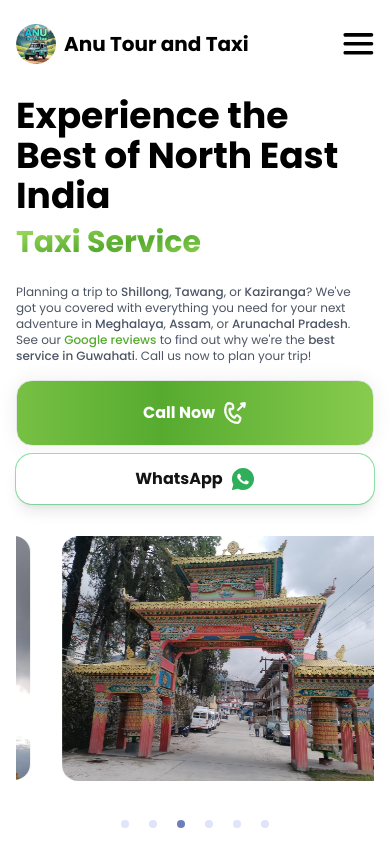
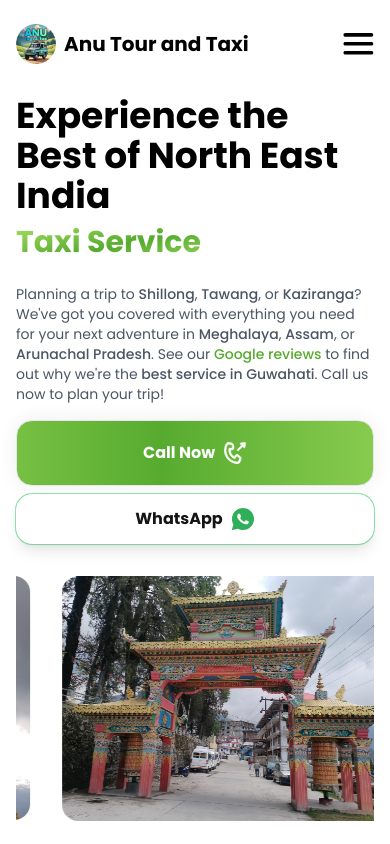
Before and after one commit to rush33/anu-taxi, a Next.js app: page / in a window 390 px wide. Shown: the top 844 px of the page. Built offline with nearby package versions, Linux system fonts and the light colour scheme.

Commit message:
made subtitle text size larger for mobile view

```diff
--- a/app/components/Subtitle.jsx
+++ b/app/components/Subtitle.jsx
@@ -3,15 +3,15 @@ import { GOOGLE_MAPS, PRIMARY_COLOR, SECONDARY_COLOR } from "../constants";
 
 const Subtitle = () => {
   return (
-    <p className="mt-4 text-gray-600 text-xs sm:text-base">
+    <p className="mt-4 text-gray-600 text-sm sm:text-base">
       Planning a trip to{" "}
-      <span className="font-medium text-xs sm:text-base">Shillong</span>,{" "}
-      <span className="font-medium text-xs sm:text-base">Tawang</span>, or{" "}
-      <span className="font-medium text-xs sm:text-base">Kaziranga</span>? We've
+      <span className="font-medium text-sm sm:text-base">Shillong</span>,{" "}
+      <span className="font-medium text-sm sm:text-base">Tawang</span>, or{" "}
+      <span className="font-medium text-sm sm:text-base">Kaziranga</span>? We've
       got you covered with everything you need for your next adventure in{" "}
-      <span className="font-medium text-xs sm:text-base">Meghalaya</span>,{" "}
-      <span className="font-medium text-xs sm:text-base">Assam</span>, or{" "}
-      <span className="font-medium text-xs sm:text-base">
+      <span className="font-medium text-sm sm:text-base">Meghalaya</span>,{" "}
+      <span className="font-medium text-sm sm:text-base">Assam</span>, or{" "}
+      <span className="font-medium text-sm sm:text-base">
         Arunachal Pradesh
       </span>
       . See our{" "}
@@ -19,13 +19,13 @@ const Subtitle = () => {
         href={GOOGLE_MAPS}
         target="_blank"
         rel="noopener noreferrer"
-        className="font-medium text-xs sm:text-base"
+        className="font-medium text-sm sm:text-base"
         style={{ color: SECONDARY_COLOR }}
       >
         Google reviews
       </a>{" "}
       to find out why we're the{" "}
-      <span className="font-medium text-xs sm:text-base">
+      <span className="font-medium text-sm sm:text-base">
         best service in Guwahati
       </span>
       . Call us now to plan your trip!
```
